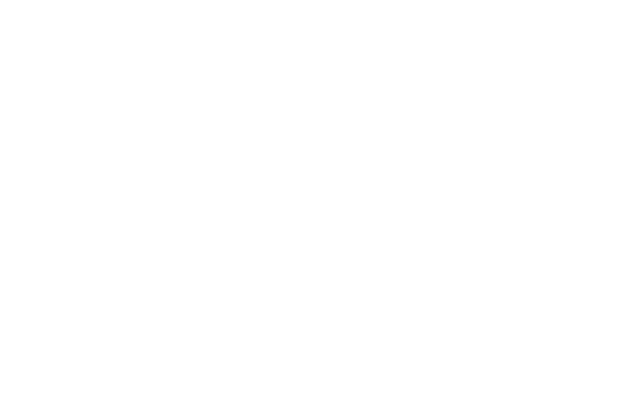
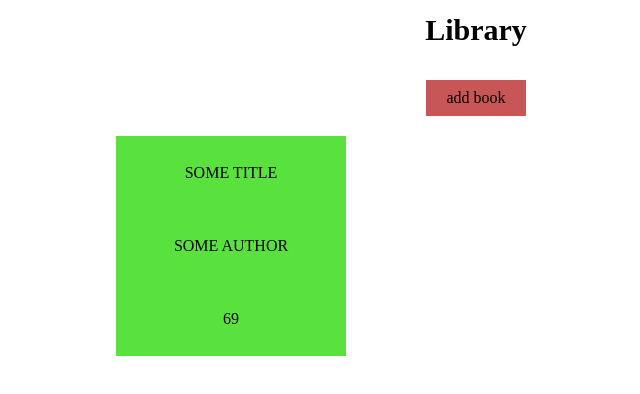
Before and after one commit to superspike7/library_project_js, a plain HTML site: page index.html in a window 1280 px wide. Shown: the whole page, without its empty margins (164-804 px from the left). Drawn offline with Linux system fonts and the light colour scheme.

Commit message:
add html and css layout

```diff
--- a/index.html
+++ b/index.html
@@ -10,5 +10,19 @@
 </head>
 <body>
 
+  <div class="heading">
+    <h1>Library</h1>
+  </div>
+
+  <div class="btn">add book</div>
+
+  <div class="library">
+    <div class="book">
+      <div class="title">SOME TITLE</div>
+      <div class="author">SOME AUTHOR</div>
+      <div class="pages">69</div>
+    </div>
+
+  </div>
 </body>
 </html>
--- a/index.js
+++ b/index.js
@@ -1,10 +1,16 @@
 let myLibrary = [];
 
-function Book(title, author) {
+function Book(title, author, pages) {
   this.title = title
   this.author = author
+  this.pages = pages
+  this.read = false
 }
 
 function addBookToLibrary(book) {
   myLibrary.push(book)
 }
+
+function showBooksFromLibrary() {
+
+}
--- a/styles.css
+++ b/styles.css
@@ -0,0 +1,80 @@
+html, body, div, span, applet, object, iframe,
+h1, h2, h3, h4, h5, h6, p, blockquote, pre,
+a, abbr, acronym, address, big, cite, code,
+del, dfn, em, img, ins, kbd, q, s, samp,
+small, strike, strong, sub, sup, tt, var,
+b, u, i, center,
+dl, dt, dd, ol, ul, li,
+fieldset, form, label, legend,
+table, caption, tbody, tfoot, thead, tr, th, td,
+article, aside, canvas, details, embed,
+figure, figcaption, footer, header, hgroup,
+menu, nav, output, ruby, section, summary,
+time, mark, audio, video {
+	margin: 0;
+	padding: 0;
+	border: 0;
+	font-size: 100%;
+	font: inherit;
+	vertical-align: baseline;
+}
+/* HTML5 display-role reset for older browsers */
+article, aside, details, figcaption, figure,
+footer, header, hgroup, menu, nav, section {
+	display: block;
+}
+body {
+	line-height: 1;
+}
+ol, ul {
+	list-style: none;
+}
+blockquote, q {
+	quotes: none;
+}
+blockquote:before, blockquote:after,
+q:before, q:after {
+	content: '';
+	content: none;
+}
+table {
+	border-collapse: collapse;
+	border-spacing: 0;
+}
+
+.heading {
+  margin: 0 auto;
+  padding: 15px;
+}
+
+.heading h1 {
+  font-size: 30px;
+  font-weight: bold;
+  text-align: center;
+}
+
+.btn {
+  margin: 20px auto;
+  width: 90px;
+  background: rgb(201, 86, 86);
+  text-align: center;
+  padding: 10px 5px;
+}
+
+.library {
+  margin: 0 auto;
+  width: 720px;
+  display: grid;
+  grid-template-columns: repeat(3, 1fr);
+  grid-gap: 15px;
+}
+
+.book {
+  background: rgb(89, 226, 62);
+  width: 100%;
+  height: 220px;
+  text-align: center;
+  display: flex;
+  flex-direction: column;
+  justify-content: space-around;
+}
```
